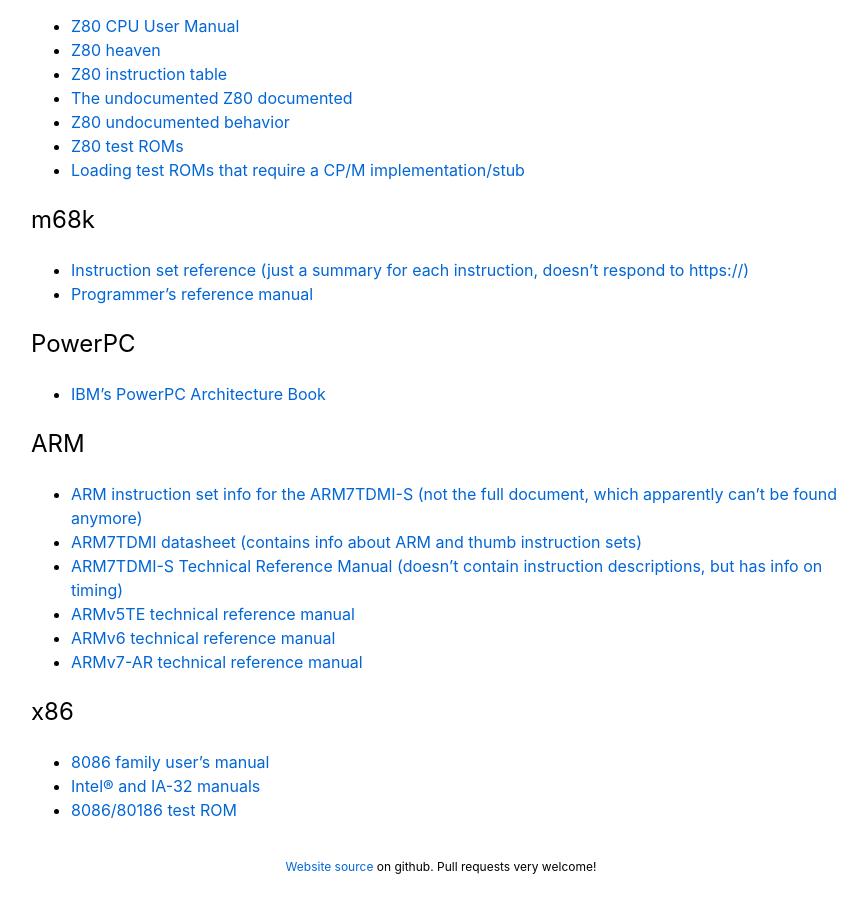
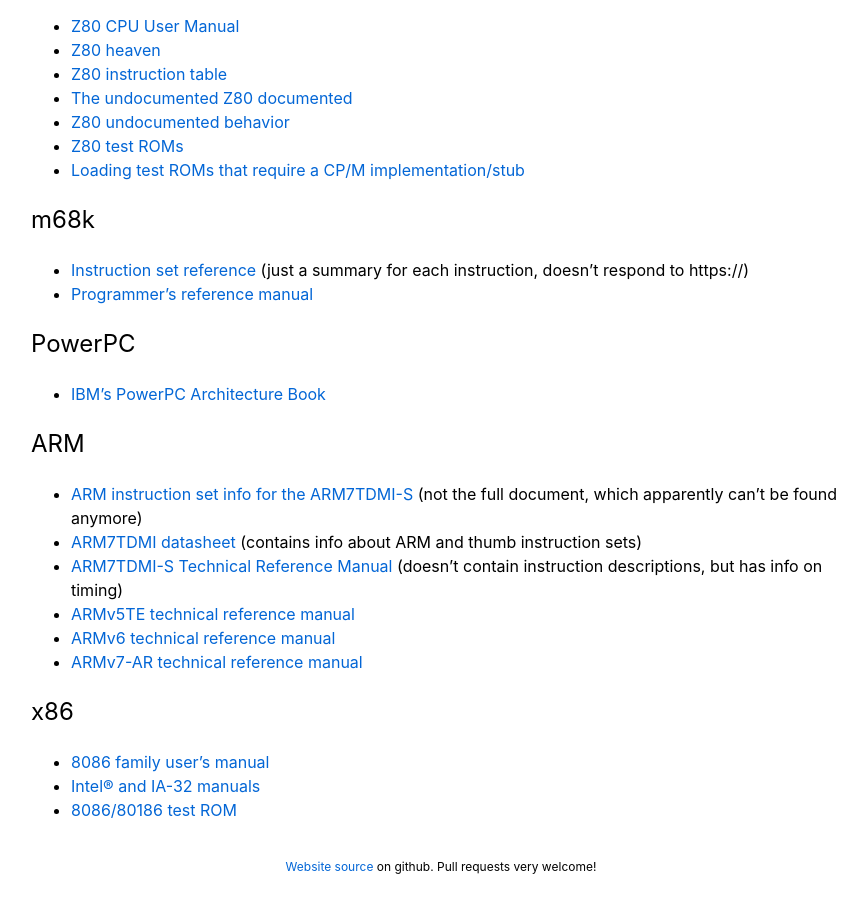
Before and after one commit to emudev-org/emudev.org, a Jekyll site: the page built from system_resources.md, in a window 1280 px wide and 900 px high, scrolled down 7117 px. Shown: the whole window, without its empty margins (199-1066 px from the left). Built offline with Jekyll 4.4.1, drawn with Linux system fonts in a browser that asks for light colours; our own code applies the rules of GitHub Pages for plain Markdown files; some of the changed text lies outside the part shown.

Commit message:
Fix system_resources.md

```diff
--- a/system_resources.md
+++ b/system_resources.md
@@ -9,11 +9,11 @@ Below are some useful resources for various popular systems. If you're unsure wh
 # Systems
 
 ## Multiple systems
-- https://www.zophar.net/documents.html
-- http://emulator101.com
-- http://www.codeslinger.co.uk (doesn't respond to https://, disable extensions such as HTTPS Everywhere if it doesn't load)
-- https://emudev.de
-- https://shonumi.github.io
+- <https://www.zophar.net/documents.html>
+- <http://emulator101.com>
+- <http://www.codeslinger.co.uk> (doesn't respond to https://, disable extensions such as HTTPS Everywhere if it doesn't load)
+- <https://emudev.de>
+- <https://shonumi.github.io>
 
 ## CHIP-8
 - There are a lot of full tutorials on the Internet, so just searching "chip8 emulator tutorial" and looking for one in your language of choice should be enough if you're looking for a step-by-step guide
@@ -21,21 +21,21 @@ Below are some useful resources for various popular systems. If you're unsure wh
 - References:
     - [CHIP-8 technical reference](https://github.com/mattmikolay/chip-8/wiki/CHIP%E2%80%908-Technical-Reference)
     - [CHIP-8 instruction set](https://github.com/mattmikolay/chip-8/wiki/CHIP%E2%80%908-Instruction-Set)
-    - [Cowgod's Technical Reference (doesn't respond to https://)](http://devernay.free.fr/hacks/chip8/C8TECH10.HTM)
+    - [Cowgod's Technical Reference](http://devernay.free.fr/hacks/chip8/C8TECH10.HTM) (doesn't respond to https://)
 - Test ROMs:
     - BestCoder test:
         - [Description](https://cdn.discordapp.com/attachments/465586212804100106/482263582793531423/BC_test.txt)
         - [ROM](https://cdn.discordapp.com/attachments/465586212804100106/482263586547302426/BC_test.ch8)
-    - https://github.com/corax89/chip8-test-rom
-    - https://github.com/metteo/chip8-test-rom
-    - https://github.com/Skosulor/c8int/tree/master/test
+    - <https://github.com/corax89/chip8-test-rom>
+    - <https://github.com/metteo/chip8-test-rom>
+    - <https://github.com/Skosulor/c8int/tree/master/test>
 - Other resources:
     - [ROM compatibility issues](https://github.com/tomdaley92/Kiwi8/issues/9)
     - [Writing a CHIP-8 interpreter for the COSMAC ELF](https://cdn.discordapp.com/attachments/465586212804100106/482263592696152074/ELF_CHIP-8_Interpreter.pdf)
     - [COSMAC VIP manual](https://cdn.discordapp.com/attachments/465586212804100106/482263593753247744/VIP_Manual_Game_Manual_I.pdf)
 
 ## Bytepusher
-- https://esolangs.org/wiki/BytePusher
+- <https://esolangs.org/wiki/BytePusher>
 
 ## Pac-Man
 - See [Z80 resources](#z80) below
@@ -78,33 +78,33 @@ Below are some useful resources for various popular systems. If you're unsure wh
 ## Game Boy Advance
 - See relevant [ARM resources](#arm) below (the ARM7TDMI used in the GBA implements ARMv4T)
 - [GBATEK](https://problemkaputt.de/gbatek.htm)
-- [no$gba (get the debug version)](https://problemkaputt.de/gba.htm)
+- [no$gba](https://problemkaputt.de/gba.htm) (get the debug version)
 - [TONC (GBA tutorial and demos)](https://www.coranac.com/projects/tonc)
 - Test ROMs:
     - [Various test ROMs, including an archive of TONC binaries](https://github.com/shonumi/Emu-Docs/tree/master/GameBoy%20Advance/test_roms)
-    - https://github.com/destoer/armwrestler-gba-fixed
-    - https://github.com/DenSinH/FuzzARM
-    - https://github.com/jsmolka/gba-suite
-    - https://github.com/destoer/gba_tests
-    - https://github.com/PeterLemon/GBA
-    - https://github.com/ladystarbreeze/gba-tests/tree/master/dma-test
-- [mGBA blog (particularly the "development" and "emulation" tags)](https://mgba.io)
+    - <https://github.com/destoer/armwrestler-gba-fixed>
+    - <https://github.com/DenSinH/FuzzARM>
+    - <https://github.com/jsmolka/gba-suite>
+    - <https://github.com/destoer/gba_tests>
+    - <https://github.com/PeterLemon/GBA>
+    - <https://github.com/ladystarbreeze/gba-tests/tree/master/dma-test>
+- [mGBA blog](https://mgba.io) (particularly the "development" and "emulation" tags)
 - Homebrew development:
-    - https://rust-console.github.io/gba
-    - https://patater.com/gbaguy/gbaasm.htm
+    - <https://rust-console.github.io/gba>
+    - <https://patater.com/gbaguy/gbaasm.htm>
 
 ## Nintendo DS
 - See relevant [ARM resources](#arm) below (the DS uses an ARM7TDMI and an ARM946E-S, implementing respectively ARMv4T and ARMv5TE)
 - [GBATEK](https://problemkaputt.de/gbatek.htm)
 - [Other docs](https://github.com/shonumi/Emu-Docs/tree/master/Nintendo%20DS)
 - Test ROMs:
-    - https://github.com/mic-/armwrestler
+    - <https://github.com/mic-/armwrestler>
         - [Built ROM](https://cdn.discordapp.com/attachments/667132407262216272/732206968252661800/armwrestler.nds)
-    - https://github.com/Arisotura/arm7wrestler
+    - <https://github.com/Arisotura/arm7wrestler>
         - [Built ROM](https://cdn.discordapp.com/attachments/667132407262216272/732206999890165780/arm7wrestler.nds)
-    - https://tcrf.net/Aging_Card_NTR
+    - <https://tcrf.net/Aging_Card_NTR>
 - [Sample homebrew programs](https://github.com/devkitPro/nds-examples)
-- [Arisotura's blog (uses self-signed certificate but works with https://)](https://melonds.kuribo64.net)
+- [Arisotura's blog](https://melonds.kuribo64.net) (uses self-signed certificate but works with https://)
 
 ## Nintendo 3DS
 - See relevant [ARM resources](#arm) (the 3DS's ARM11 MPCore implements ARMv6K, not plain ARMv6, so you'll have to look at the ARMv7-AR manual too for the few additions; the ARM9 is the same as on the [Nintendo DS](#nintendo-ds))
@@ -128,18 +128,18 @@ Below are some useful resources for various popular systems. If you're unsure wh
 - [Test ROMs](https://github.com/PeterLemon/SNES)
 
 ## Nintendo 64
-- [CPU manual (doesn't respond with the correct file using https://)](http://datasheets.chipdb.org/NEC/Vr-Series/Vr43xx/U10504EJ7V0UMJ1.pdf)
+- [CPU manual](http://datasheets.chipdb.org/NEC/Vr-Series/Vr43xx/U10504EJ7V0UMJ1.pdf) (doesn't respond with the correct file using https://)
 - [Notes and resources](https://github.com/Dillonb/n64-resources)
 - [Development resources](https://ultra64.ca/resources/documentation)
 - [Info on the N64's boot code](https://www.retroreversing.com/n64bootcode)
 - [Test ROMs](https://github.com/PeterLemon/N64)
-- [Fork of the above test ROMs, with a few more ones (significantly outdated)](https://github.com/fraser125/N64)
+- [Fork of the above test ROMs, with a few more ones](https://github.com/fraser125/N64) (significantly outdated)
 - [RSP docs](https://github.com/rasky/r64emu/blob/master/doc/rsp.md)
 - [Other resources](https://n64.dev)
 
 ## Nintendo GameCube
 - See [PowerPC resources](#powerpc) below
-- https://www.gc-forever.com/yagcd/
+- <https://www.gc-forever.com/yagcd>
 
 ## PlayStation 1
 - [Guide to writing a PSX emulator](https://github.com/simias/psx-guide)
@@ -149,7 +149,7 @@ Below are some useful resources for various popular systems. If you're unsure wh
 - [BIOS info](http://wiki.psxdev.ru/index.php/BIOS)
     - [Translated](https://goo.gl/cDyVGq)
 - [The PSX GPU texture pipeline and how to emulate it](https://www.reddit.com/r/EmuDev/comments/fmhtcn)
-- [PSX EXE header (also see "CDROM File Formats" section in psx-spx)](http://www.emulatronia.com/doctec/consolas/psx/exeheader.txt)
+- [PSX EXE header](http://www.emulatronia.com/doctec/consolas/psx/exeheader.txt) (also see "CDROM File Formats" section in psx-spx)
 - [PSX system software reverse engineering project](https://github.com/ogamespec/psxdev/tree/master/reverse)
 - [Other PSX documentation (including a CPU reference manual)](http://hitmen.c02.at/html/psx_docs.html)
 - [PSX GTE docs/reverse engineering](https://github.com/ogamespec/pops-gte)
@@ -159,9 +159,9 @@ Below are some useful resources for various popular systems. If you're unsure wh
     - [Translated](https://translate.google.com/translate?sl=auto&tl=en&u=http%3A%2F%2Fdrhell.web.fc2.com%2Fps1%2Findex.html)
 - Test ROMs:
     - [Amidog's tests](https://emulation.gametechwiki.com/index.php/PS1_Tests)
-    - https://github.com/PeterLemon/PSX
-    - https://github.com/JaCzekanski/ps1-tests
-    - https://github.com/simias/psx-hardware-tests/tree/master/tests
+    - <https://github.com/PeterLemon/PSX>
+    - <https://github.com/JaCzekanski/ps1-tests>
+    - <https://github.com/simias/psx-hardware-tests/tree/master/tests>
     - [PSX demos](https://www.pouet.net/prodlist.php?order=thumbup&platform%5B0%5D=Playstation&page=1)
 
 ## PlayStation 2
@@ -180,7 +180,7 @@ Below are some useful resources for various popular systems. If you're unsure wh
     - [Sound Hardware](https://www.smspower.org/Development/SN76489)
 - Test ROMs:
     - [Homebrew test cases](https://www.smspower.org/Homebrew/NotOnlyWords-SMS)
-    - [ZEXALL test ROM (doesn't require any hardware, it can log to an IO port)](https://www.smspower.org/Homebrew/ZEXALL-SMS)
+    - [ZEXALL test ROM](https://www.smspower.org/Homebrew/ZEXALL-SMS) (doesn't require any hardware, it can log to an IO port)
     - [PeterLemon's SMS demos](https://github.com/PeterLemon/SMS)
 
 ## Sega Genesis/Mega Drive
@@ -191,16 +191,16 @@ Below are some useful resources for various popular systems. If you're unsure wh
 - [SH-2 programming manual](https://antime.kapsi.fi/sega/files/h12p0.pdf)
 
 ## Commodore 64
-- [MCS6500 family programming manual (doesn't respond to https://)](http://archive.6502.org/books/mcs6500_family_programming_manual.pdf)
+- [MCS6500 family programming manual](http://archive.6502.org/books/mcs6500_family_programming_manual.pdf) (doesn't respond to https://)
 - [C64 wiki](https://www.c64-wiki.com)
 - [VICE test ROMs](https://vice-emu.pokefinder.org/index.php/Testbench)
-- [SID manual (doesn't respond to https://)](http://archive.6502.org/datasheets/mos_6581_sid.pdf)
+- [SID manual](http://archive.6502.org/datasheets/mos_6581_sid.pdf) (doesn't respond to https://)
 - [C64 assembly language programming](https://www.retro-programming.de)
     - [Translated](https://translate.google.com/translate?sl=auto&tl=en&u=https%3A%2F%2Fwww.retro-programming.de)
 - [Scanline missing cycles](http://www.antimon.org/dl/c64/code/missing.txt)
 - [Opening the borders](http://www.antimon.org/dl/c64/code/opening.txt)
 - [Info on the VIC-II](http://www.zimmers.net/cbmpics/cbm/c64/vic-ii.txt)
-- [SID info (doesn't respond to https://)](http://www.oxyron.de/html/registers_sid.html)
+- [SID info](http://www.oxyron.de/html/registers_sid.html) (doesn't respond to https://)
 - Programming the C64's SID:
     - [Part 1](https://www.atarimagazines.com/compute/issue49/424_1_Programming_64_Sound.php)
     - [Part 2](https://www.atarimagazines.com/compute/issue50/277_1_Programming_64_Sound.php)
@@ -210,7 +210,7 @@ Below are some useful resources for various popular systems. If you're unsure wh
 
 ## Mac
 - See [m68k](#m68k)/[PowerPC](#powerpc) resources below
-- [Apple's guide to the macintosh family hardware (400 MB pdf)](https://archive.org/details/apple-guide-macintosh-family-hardware)
+- [Apple's guide to the macintosh family hardware](https://archive.org/details/apple-guide-macintosh-family-hardware) (400 MB pdf)
 
 ## MSX
 - See [Z80 resources](#z80) below
@@ -223,11 +223,11 @@ Below are some useful resources for various popular systems. If you're unsure wh
 - [Xbox architecture](https://www.copetti.org/projects/consoles/xbox)
 
 ## Neo Geo
-- [Development wiki (has overviews of every piece of hardware)](https://wiki.neogeodev.org/index.php?title=Main_Page)
+- [Development wiki](https://wiki.neogeodev.org/index.php?title=Main_Page) (has overviews of every piece of hardware)
 - [Sample ROMs](https://github.com/PeterLemon/NEO-GEO)
 
 ## Pokémon Mini
-- https://www.pokemon-mini.net/documentation
+- <https://www.pokemon-mini.net/documentation>
 
 ## Tamagotchi
 - [Tech specs and resources](https://tama.loociano.com)
@@ -252,16 +252,16 @@ Below are some useful resources for various popular systems. If you're unsure wh
 - [Loading test ROMs that require a CP/M implementation/stub](https://discord.com/channels/465585922579103744/466417993912680459/735434453228191794)
 
 ## m68k
-- [Instruction set reference (just a summary for each instruction, doesn't respond to https://)](http://wpage.unina.it/rcanonic/didattica/ce1/docs/68000.pdf)
+- [Instruction set reference](http://wpage.unina.it/rcanonic/didattica/ce1/docs/68000.pdf) (just a summary for each instruction, doesn't respond to https://)
 - [Programmer's reference manual](https://www.nxp.com/files-static/archives/doc/ref_manual/M68000PRM.pdf)
 
 ## PowerPC
 - [IBM's PowerPC Architecture Book](https://www.ibm.com/developerworks/systems/library/es-archguide-v2.html)
 
 ## ARM
-- [ARM instruction set info for the ARM7TDMI-S (not the full document, which apparently can't be found anymore)](https://vision.gel.ulaval.ca/~jflalonde/cours/1001/h17/docs/arm-instructionset.pdf)
-- [ARM7TDMI datasheet (contains info about ARM and thumb instruction sets)](https://www.dwedit.org/files/ARM7TDMI.pdf)
-- [ARM7TDMI-S Technical Reference Manual (doesn't contain instruction descriptions, but has info on timing)](https://documentation-service.arm.com/static/5e8e13a9fd977155116a3368)
+- [ARM instruction set info for the ARM7TDMI-S](https://vision.gel.ulaval.ca/~jflalonde/cours/1001/h17/docs/arm-instructionset.pdf) (not the full document, which apparently can't be found anymore)
+- [ARM7TDMI datasheet](https://www.dwedit.org/files/ARM7TDMI.pdf) (contains info about ARM and thumb instruction sets)
+- [ARM7TDMI-S Technical Reference Manual](https://documentation-service.arm.com/static/5e8e13a9fd977155116a3368) (doesn't contain instruction descriptions, but has info on timing)
 - [ARMv5TE technical reference manual](https://cdn.discordapp.com/attachments/667132407262216272/733255145495986246/ARMv5TE_reference_manual.pdf)
 - [ARMv6 technical reference manual](https://cdn.discordapp.com/attachments/466639715001565184/712037447944634378/ARMv6_reference_manual.pdf)
 - [ARMv7-AR technical reference manual](https://cdn.discordapp.com/attachments/466639715001565184/715533762703654962/ARMv7-AR_reference_manual.pdf)
```
Also changed, not shown: other parts of system_resources.md (+1 -1 lines).
